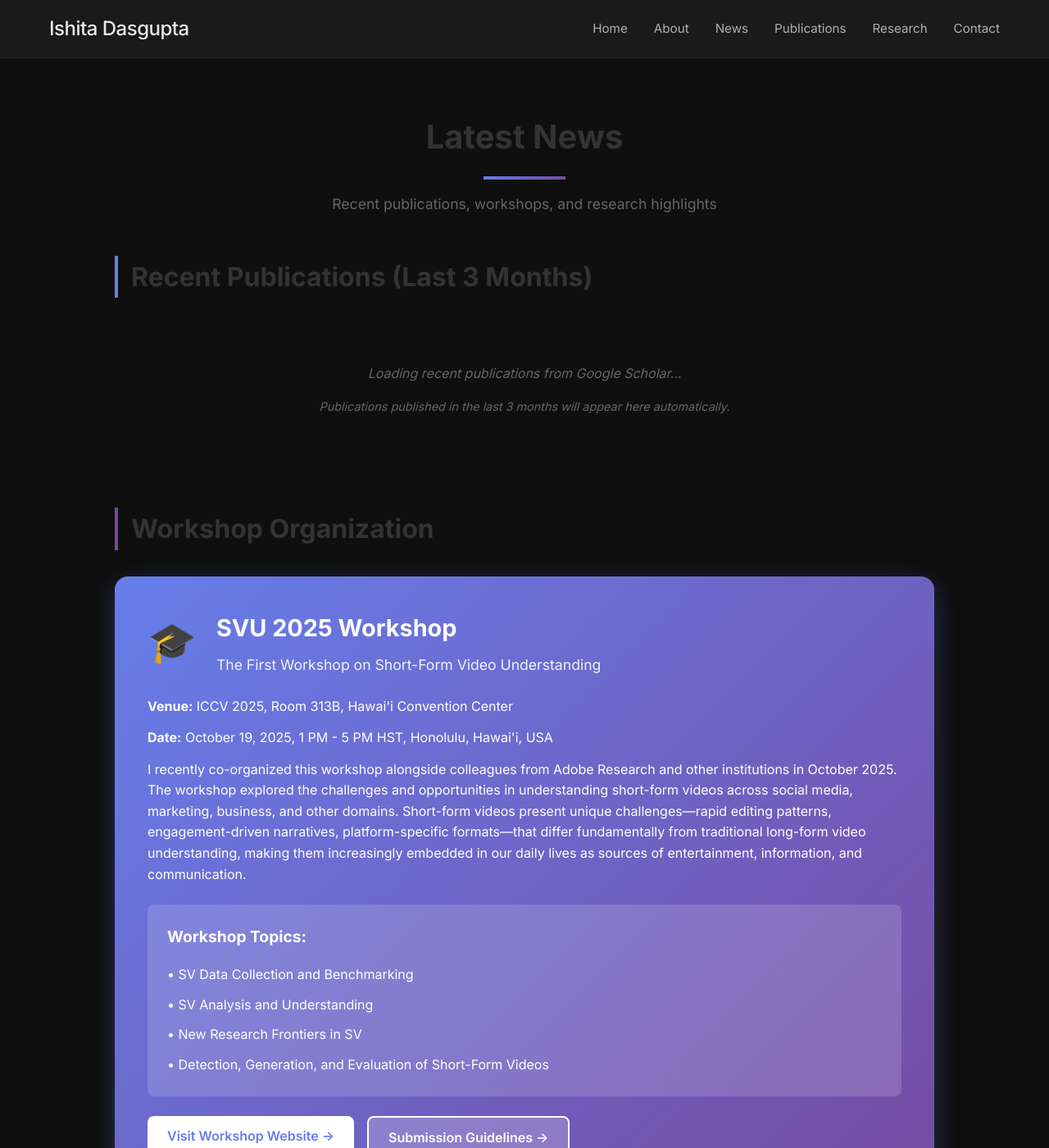
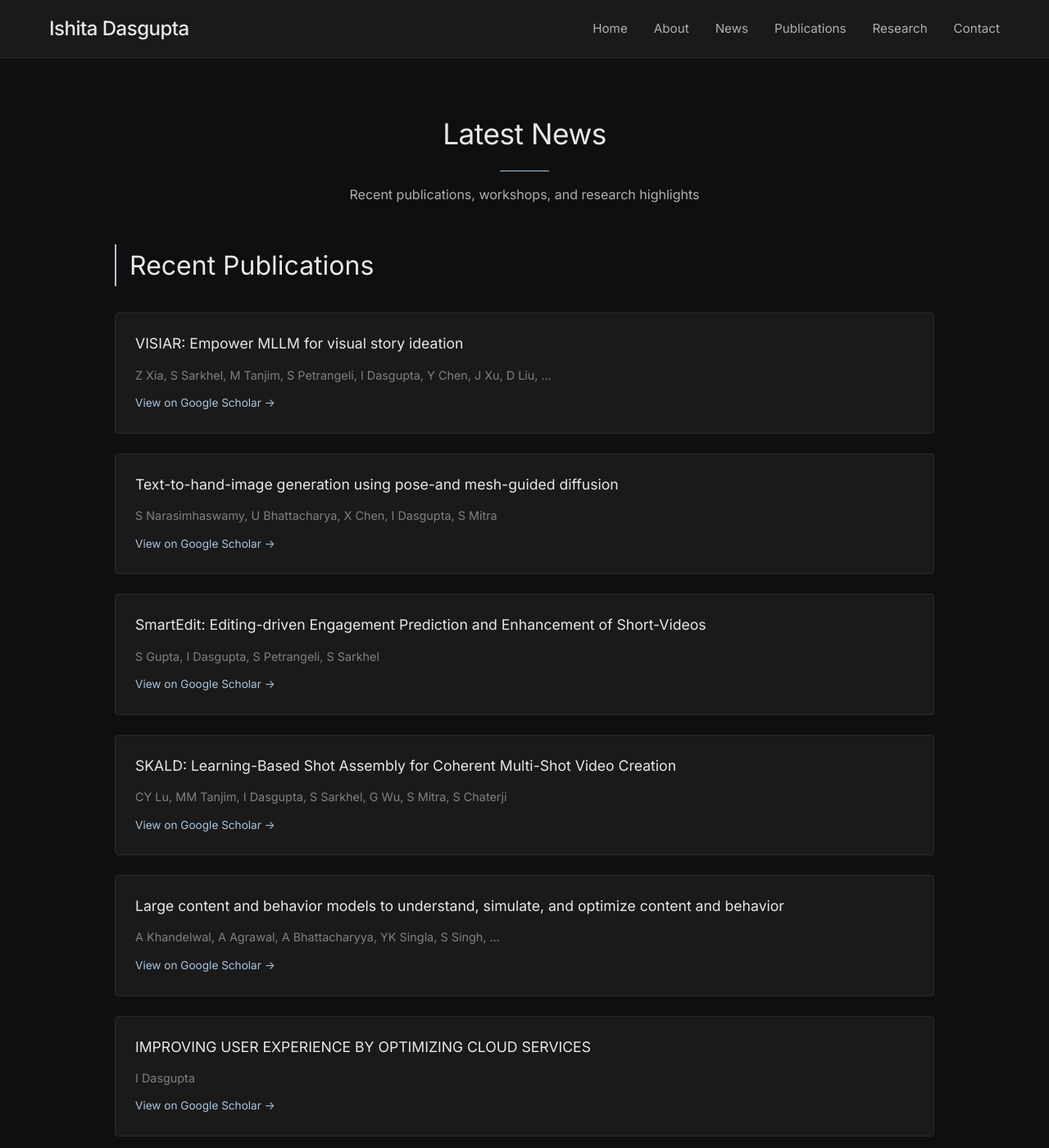
Before and after one commit to ISHITADG/ishitadg.github.io, a Jekyll site: the page built from news.md, in a window 1280 px wide and 1400 px high. Shown: the whole window at 82% size. Built offline with Jekyll 4.4.1, drawn with Linux system fonts in a browser that asks for light colours; a style sheet for code colours, icons or effects is not loaded; some of the changed text lies outside the part shown.

Commit message:
Update publications: homepage shows 5 most recent, news page shows 7 most recent with dark theme styling

```diff
--- a/index.html
+++ b/index.html
@@ -55,7 +55,7 @@ layout: default
       <div id="tab-publications" class="tab-content active" style="display: block;">
         <div class="publications-list" style="display: grid; gap: 1.5rem;">
           {% assign sorted_pubs = site.publications | sort: 'date' | reverse %}
-          {% for pub in sorted_pubs limit: 3 %}
+          {% for pub in sorted_pubs limit: 5 %}
           <div class="publication-card" style="background: #1a1a1a; padding: 1.5rem; border-radius: 4px; border-left: 2px solid #a8c5e0; border: 1px solid #2a2a2a; transition: border-color 0.3s;">
             <h3 style="font-size: 1.1rem; color: #e8e8e8; margin-bottom: 0.8rem; font-weight: 400; line-height: 1.5;">
               {{ pub.title }}
--- a/news.md
+++ b/news.md
@@ -7,32 +7,71 @@ permalink: /news/
 <div class="news-container" style="max-width: 1000px; margin: 0 auto; padding: 2rem 0;">
 
   <div class="news-header" style="text-align: center; margin-bottom: 3rem;">
-    <h1 style="font-size: 2.5rem; color: #333; margin-bottom: 1rem;">Latest News</h1>
-    <div class="divider" style="width: 100px; height: 4px; background: linear-gradient(90deg, #667eea, #764ba2); margin: 0 auto;"></div>
-    <p style="color: #666; margin-top: 1rem; font-size: 1.1rem;">Recent publications, workshops, and research highlights</p>
+    <h1 style="font-size: 2.2rem; color: #e8e8e8; margin-bottom: 1rem; font-weight: 400; letter-spacing: -0.5px;">Latest News</h1>
+    <div class="divider" style="width: 60px; height: 1px; background: #a8c5e0; margin: 0 auto;"></div>
+    <p style="color: #b0b0b0; margin-top: 1rem; font-size: 1rem;">Recent publications, workshops, and research highlights</p>
   </div>
 
   <!-- Recent Publications Section -->
   <section id="publications" class="news-section" style="margin-bottom: 4rem;">
-    <h2 style="font-size: 2rem; color: #333; margin-bottom: 2rem; border-left: 4px solid #667eea; padding-left: 1rem;">
-      Recent Publications (Last 3 Months)
+    <h2 style="font-size: 2rem; color: #e8e8e8; margin-bottom: 2rem; border-left: 2px solid #a8c5e0; padding-left: 1rem; font-weight: 400;">
+      Recent Publications
     </h2>
 
-    <div id="recent-publications" class="publications-list">
-      <div class="loading-message" style="text-align: center; padding: 3rem; color: #666; font-style: italic;">
-        <p>Loading recent publications from Google Scholar...</p>
-        <p style="font-size: 0.9rem; margin-top: 1rem;">Publications published in the last 3 months will appear here automatically.</p>
+    <div class="publications-list" style="display: grid; gap: 1.5rem;">
+      {% assign sorted_pubs = site.publications | sort: 'date' | reverse %}
+      {% for pub in sorted_pubs limit: 7 %}
+      <div class="publication-card" style="background: #1a1a1a; padding: 1.5rem; border-radius: 4px; border-left: 2px solid #a8c5e0; border: 1px solid #2a2a2a; transition: border-color 0.3s;">
+        <h3 style="font-size: 1.1rem; color: #e8e8e8; margin-bottom: 0.8rem; font-weight: 400; line-height: 1.5;">
+          {{ pub.title }}
+        </h3>
+        <p style="color: #808080; margin-bottom: 0.6rem; line-height: 1.6; font-size: 0.9rem;">
+          {{ pub.authors }}
+        </p>
+        {% if pub.venue %}
+        <p style="color: #c4a8d8; font-weight: 400; margin-bottom: 0.5rem; font-size: 0.9rem;">
+          {{ pub.venue }}
+        </p>
+        {% endif %}
+        {% if pub.year %}
+        <p style="color: #666; font-size: 0.85rem; margin-bottom: 1rem;">
+          {{ pub.year }}
+        </p>
+        {% endif %}
+        {% if pub.link %}
+        <a href="{{ pub.link }}" target="_blank" style="color: #a8c5e0; text-decoration: none; font-weight: 400; font-size: 0.85rem; border-bottom: 1px solid transparent; transition: border-color 0.3s;">
+          View on Google Scholar →
+        </a>
+        {% endif %}
+      </div>
+      {% endfor %}
+
+      {% if sorted_pubs.size == 0 %}
+      <div style="text-align: center; padding: 3rem; color: #808080;">
+        <p>Publications are being loaded...</p>
+        <p style="font-size: 0.9rem; margin-top: 1rem;">
+          <a href="https://scholar.google.com/citations?hl=en&user=okBrMn8AAAAJ&view_op=list_works&sortby=pubdate" target="_blank" style="color: #a8c5e0; text-decoration: none;">
+            View all publications on Google Scholar →
+          </a>
+        </p>
+      </div>
+      {% endif %}
+
+      <div style="text-align: center; margin-top: 2rem;">
+        <a href="{{ '/publications/' | relative_url }}" style="display: inline-block; padding: 10px 24px; background: transparent; border: 1px solid #a8c5e0; color: #a8c5e0; text-decoration: none; border-radius: 4px; font-weight: 400; transition: all 0.3s; font-size: 0.95rem;">
+          View All Publications
+        </a>
       </div>
     </div>
   </section>
 
   <!-- Workshop Section -->
   <section id="workshop" class="news-section" style="margin-bottom: 4rem;">
-    <h2 style="font-size: 2rem; color: #333; margin-bottom: 2rem; border-left: 4px solid #764ba2; padding-left: 1rem;">
+    <h2 style="font-size: 1.8rem; color: #e8e8e8; margin-bottom: 2rem; border-left: 2px solid #c4a8d8; padding-left: 1rem; font-weight: 400;">
       Workshop Organization
     </h2>
 
-    <div class="workshop-card" style="background: linear-gradient(135deg, #667eea 0%, #764ba2 100%); padding: 2.5rem; border-radius: 16px; color: white; box-shadow: 0 10px 30px rgba(102, 126, 234, 0.3);">
+    <div class="workshop-card" style="background: #1a1a1a; padding: 2.5rem; border-radius: 4px; border: 1px solid #2a2a2a; color: #e8e8e8;">
       <div class="workshop-header" style="display: flex; align-items: center; margin-bottom: 1.5rem;">
         <div class="workshop-icon" style="font-size: 3rem; margin-right: 1.5rem;">🎓</div>
         <div>
@@ -42,20 +81,20 @@ permalink: /news/
       </div>
 
       <div class="workshop-details" style="margin-bottom: 1.5rem;">
-        <p style="margin-bottom: 0.8rem; line-height: 1.6;">
-          <strong>Venue:</strong> ICCV 2025, Room 313B, Hawai'i Convention Center
+        <p style="margin-bottom: 0.8rem; line-height: 1.6; color: #b0b0b0;">
+          <strong style="color: #e8e8e8;">Venue:</strong> ICCV 2025, Room 313B, Hawai'i Convention Center
         </p>
-        <p style="margin-bottom: 0.8rem; line-height: 1.6;">
-          <strong>Date:</strong> October 19, 2025, 1 PM - 5 PM HST, Honolulu, Hawai'i, USA
+        <p style="margin-bottom: 0.8rem; line-height: 1.6; color: #b0b0b0;">
+          <strong style="color: #e8e8e8;">Date:</strong> October 19, 2025, 1 PM - 5 PM HST, Honolulu, Hawai'i, USA
         </p>
-        <p style="line-height: 1.6; margin-bottom: 1.5rem;">
+        <p style="line-height: 1.7; margin-bottom: 1.5rem; color: #b0b0b0; font-size: 0.95rem;">
           I recently co-organized this workshop alongside colleagues from Adobe Research and other institutions in October 2025. The workshop explored the challenges and opportunities in understanding short-form videos across social media, marketing, business, and other domains. Short-form videos present unique challenges—rapid editing patterns, engagement-driven narratives, platform-specific formats—that differ fundamentally from traditional long-form video understanding, making them increasingly embedded in our daily lives as sources of entertainment, information, and communication.
         </p>
       </div>
 
-      <div class="workshop-highlights" style="background: rgba(255, 255, 255, 0.15); padding: 1.5rem; border-radius: 8px; margin-bottom: 1.5rem;">
-        <h4 style="font-size: 1.2rem; margin-bottom: 1rem;">Workshop Topics:</h4>
-        <ul style="list-style: none; padding: 0; line-height: 1.8;">
+      <div class="workshop-highlights" style="background: #0f0f0f; padding: 1.5rem; border-radius: 4px; margin-bottom: 1.5rem; border: 1px solid #2a2a2a;">
+        <h4 style="font-size: 1.1rem; margin-bottom: 1rem; color: #e8e8e8; font-weight: 400;">Workshop Topics:</h4>
+        <ul style="list-style: none; padding: 0; line-height: 1.8; color: #b0b0b0;">
           <li style="margin-bottom: 0.5rem;">• SV Data Collection and Benchmarking</li>
           <li style="margin-bottom: 0.5rem;">• SV Analysis and Understanding</li>
           <li style="margin-bottom: 0.5rem;">• New Research Frontiers in SV</li>
@@ -65,11 +104,11 @@ permalink: /news/
 
       <div class="workshop-links" style="display: flex; gap: 1rem; flex-wrap: wrap;">
         <a href="https://short-form-video-understanding.github.io/" target="_blank"
-           style="background: white; color: #667eea; padding: 12px 24px; border-radius: 8px; text-decoration: none; font-weight: 600; transition: transform 0.3s; display: inline-block;">
+           style="background: transparent; border: 1px solid #a8c5e0; color: #a8c5e0; padding: 10px 24px; border-radius: 4px; text-decoration: none; font-weight: 400; transition: all 0.3s; display: inline-block; font-size: 0.95rem;">
           Visit Workshop Website →
         </a>
         <a href="https://short-form-video-understanding.github.io/#submission" target="_blank"
-           style="background: rgba(255, 255, 255, 0.2); color: white; padding: 12px 24px; border-radius: 8px; text-decoration: none; font-weight: 600; border: 2px solid white; transition: transform 0.3s; display: inline-block;">
+           style="background: transparent; border: 1px solid #c4a8d8; color: #c4a8d8; padding: 10px 24px; border-radius: 4px; text-decoration: none; font-weight: 400; transition: all 0.3s; display: inline-block; font-size: 0.95rem;">
           Submission Guidelines →
         </a>
       </div>
@@ -78,14 +117,14 @@ permalink: /news/
 
   <!-- Other News Section -->
   <section id="other-news" class="news-section">
-    <h2 style="font-size: 2rem; color: #333; margin-bottom: 2rem; border-left: 4px solid #f093fb; padding-left: 1rem;">
+    <h2 style="font-size: 1.8rem; color: #e8e8e8; margin-bottom: 2rem; border-left: 2px solid #d4b5b5; padding-left: 1rem; font-weight: 400;">
       Other Updates
     </h2>
 
     <div class="updates-list">
-      <div class="update-item" style="background: #f8f9fa; padding: 1.5rem; border-radius: 8px; margin-bottom: 1rem; border-left: 4px solid #667eea;">
-        <p style="color: #666; font-size: 0.9rem; margin-bottom: 0.5rem;">Stay tuned for more updates!</p>
-        <p style="color: #333;">This section will be updated with recent achievements, conference presentations, and other professional activities.</p>
+      <div class="update-item" style="background: #1a1a1a; padding: 1.5rem; border-radius: 4px; margin-bottom: 1rem; border-left: 2px solid #a8c5e0; border: 1px solid #2a2a2a;">
+        <p style="color: #808080; font-size: 0.9rem; margin-bottom: 0.5rem;">Stay tuned for more updates!</p>
+        <p style="color: #b0b0b0;">This section will be updated with recent achievements, conference presentations, and other professional activities.</p>
       </div>
     </div>
   </section>
```
